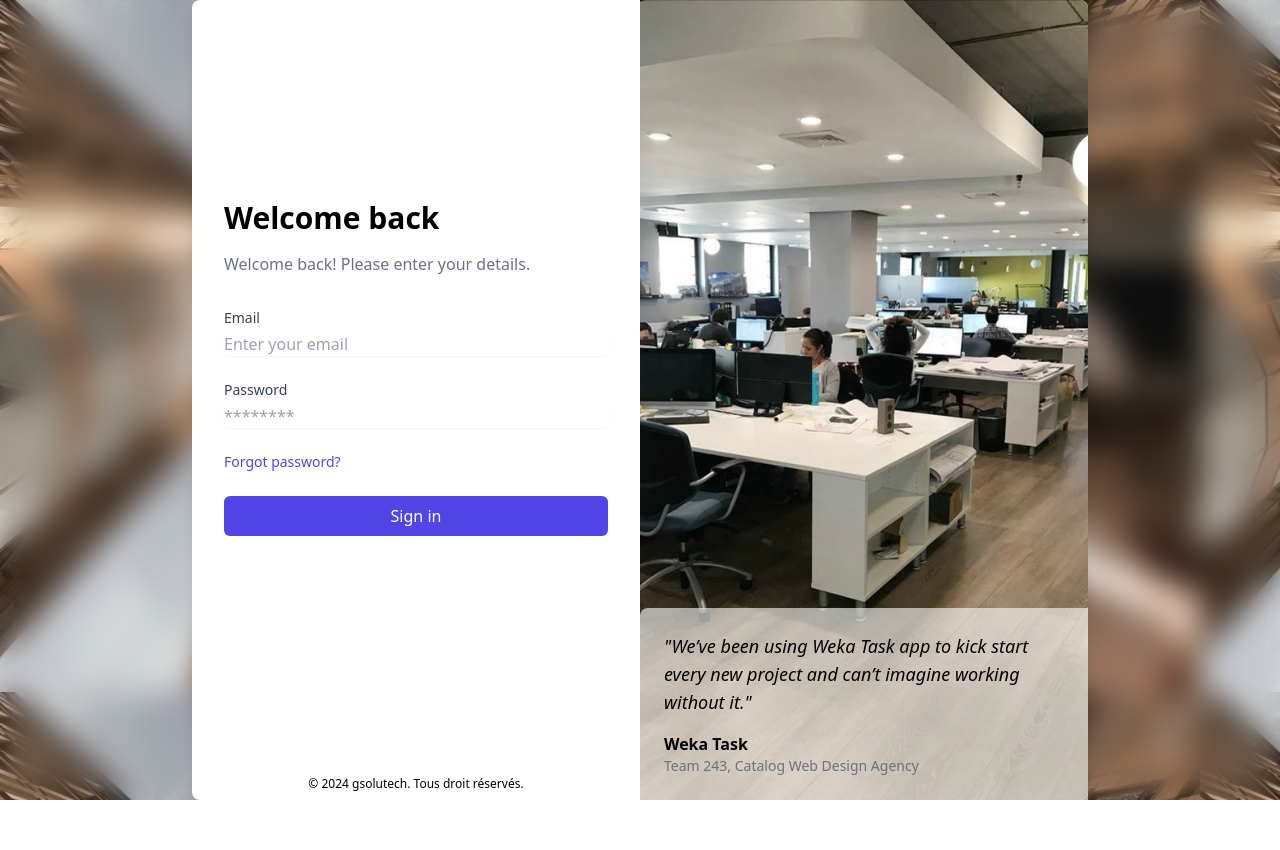
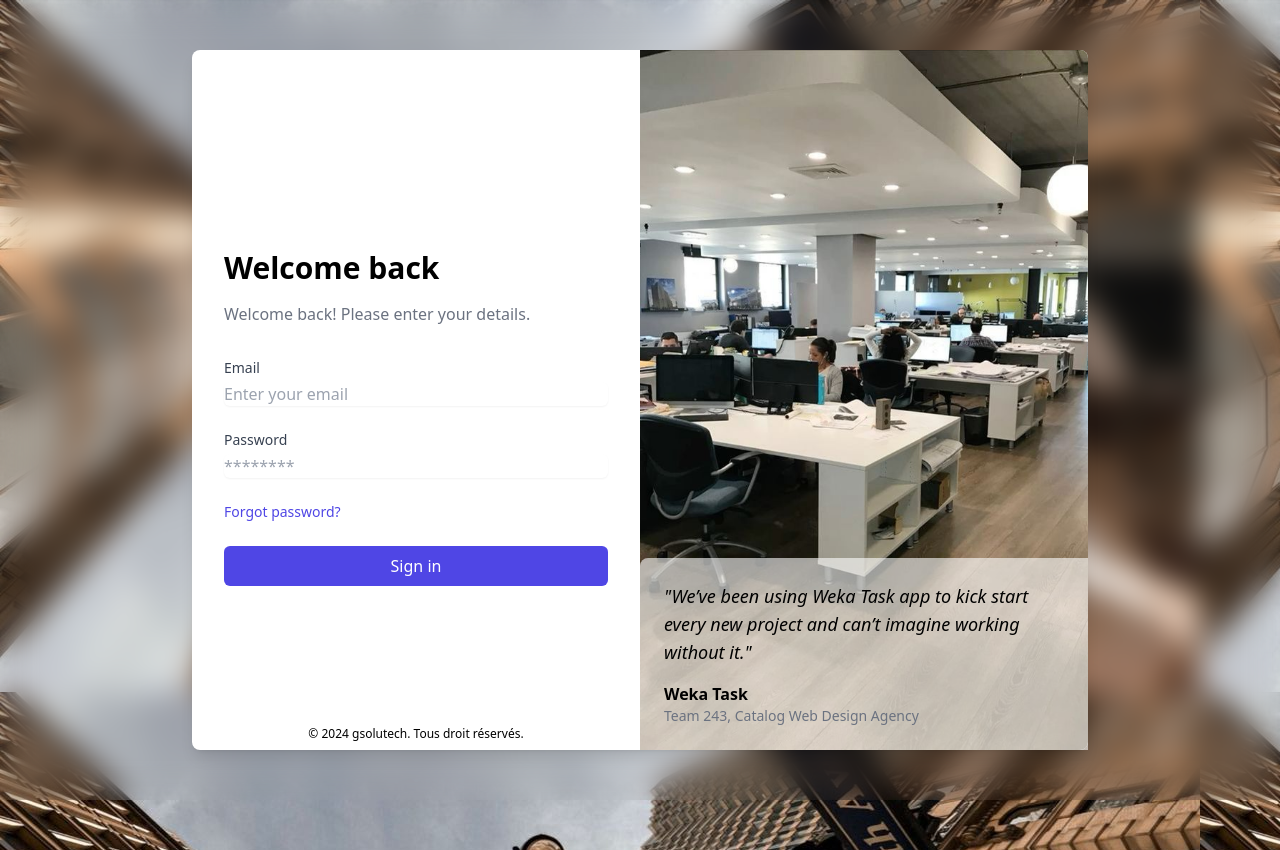
Before and after one commit to gsoluttech/gestion_taches, a PHP site: page / in a window 1280 px wide. Before the commit the page ends 800 px from the top, so only its background shows below. Run offline with PHP 8.4, Linux system fonts and the light colour scheme; some libraries are stand-ins or nearby versions.

Commit message:
login page

```diff
--- a/config/classes/projet.php
+++ b/config/classes/projet.php
@@ -72,13 +72,12 @@ function recupererProjet() {
     $sql->execute();
 
     $total = $sql->rowCount();
+    $resultat = $sql->fetchAll(PDO::FETCH_ASSOC);
 
     if ($total != 0) {
-        $resultat = $sql->fetchAll(PDO::FETCH_ASSOC);
-
         return $resultat;
     } else {
-        return 'Aucun projet trouvé';
+        echo 'Aucun projet trouvé';
     }
 
 }
--- a/public/index.php
+++ b/public/index.php
@@ -11,7 +11,7 @@
     <link rel="stylesheet" href="../resources/css/login.css">
 </head>
 <body class="bg-gray-100 h-screen flex items-center justify-center backgrnd_drop backdrop-blur-lg">
-    <div class="bg-white shadow-lg rounded-lg flex max-w-4xl w-full backdrop-blur-lg">
+    <div class="bg-white shadow-lg rounded-lg flex max-w-4xl w-full containerH backdrop-blur-lg">
         <div class="w-1/2 p-8 flex justify-center h-screen flex-col">
 
             <h2 class="text-3xl font-bold mb-4">Welcome back</h2>
```
